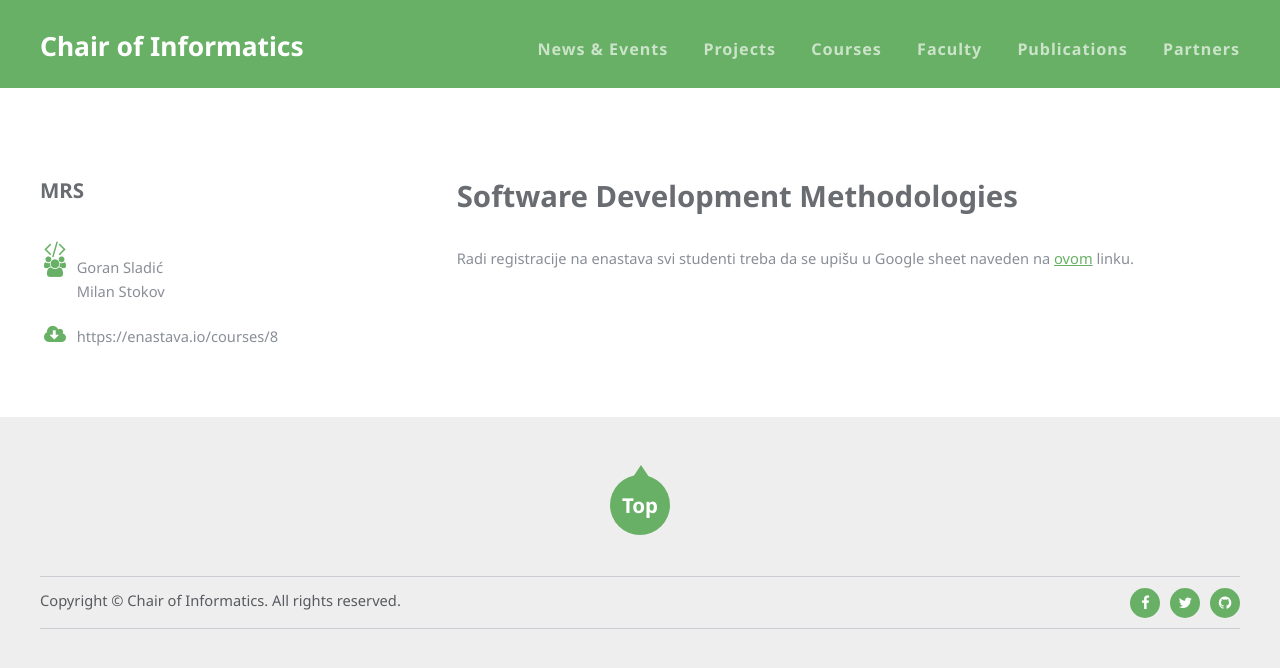
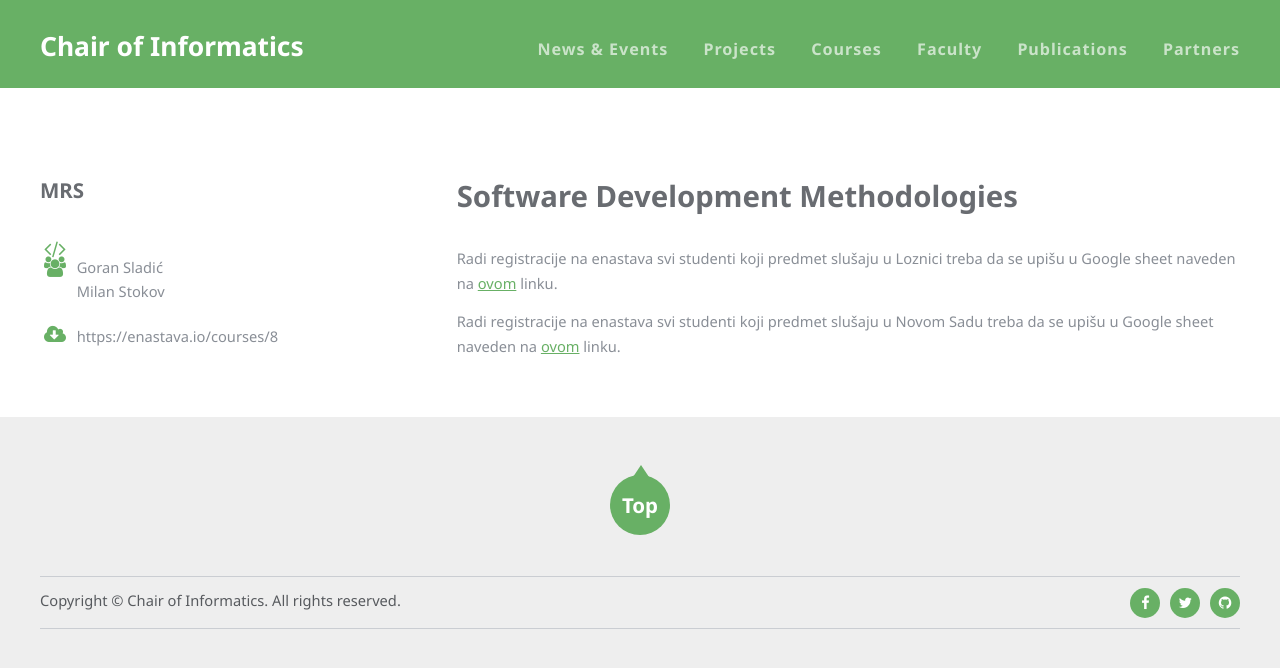
Before and after one commit to unsftn/informatika, a Jekyll site: the page built from _courses/MRS.md, in a window 1280 px wide. Shown: the top 668 px of the page. Built offline with Jekyll 4.4.1, drawn with Linux system fonts in a browser that asks for light colours.

Commit message:
Dodat link za Loznicu

```diff
--- a/_courses/MRS.md
+++ b/_courses/MRS.md
@@ -11,4 +11,6 @@ canvas: https://enastava.io/courses/8
 info:
 ---
 
-Radi registracije na enastava svi studenti treba da se upišu u Google sheet naveden na [ovom](https://docs.google.com/spreadsheets/d/1YvyIwkTHEFFH09nHWbqejgp7GUppVpsrdt0Ew-15x8I/edit?usp=sharing) linku.
+Radi registracije na enastava svi studenti koji predmet slušaju u Loznici treba da se upišu u Google sheet naveden na [ovom](https://docs.google.com/spreadsheets/d/1UGGivd-fxe1Yb3WdvQIBYVmhxKA_2uZd5pkSr9MaUY0/edit?usp=sharing) linku.
+
+Radi registracije na enastava svi studenti koji predmet slušaju u Novom Sadu treba da se upišu u Google sheet naveden na [ovom](https://docs.google.com/spreadsheets/d/1YvyIwkTHEFFH09nHWbqejgp7GUppVpsrdt0Ew-15x8I/edit?usp=sharing) linku.
```
